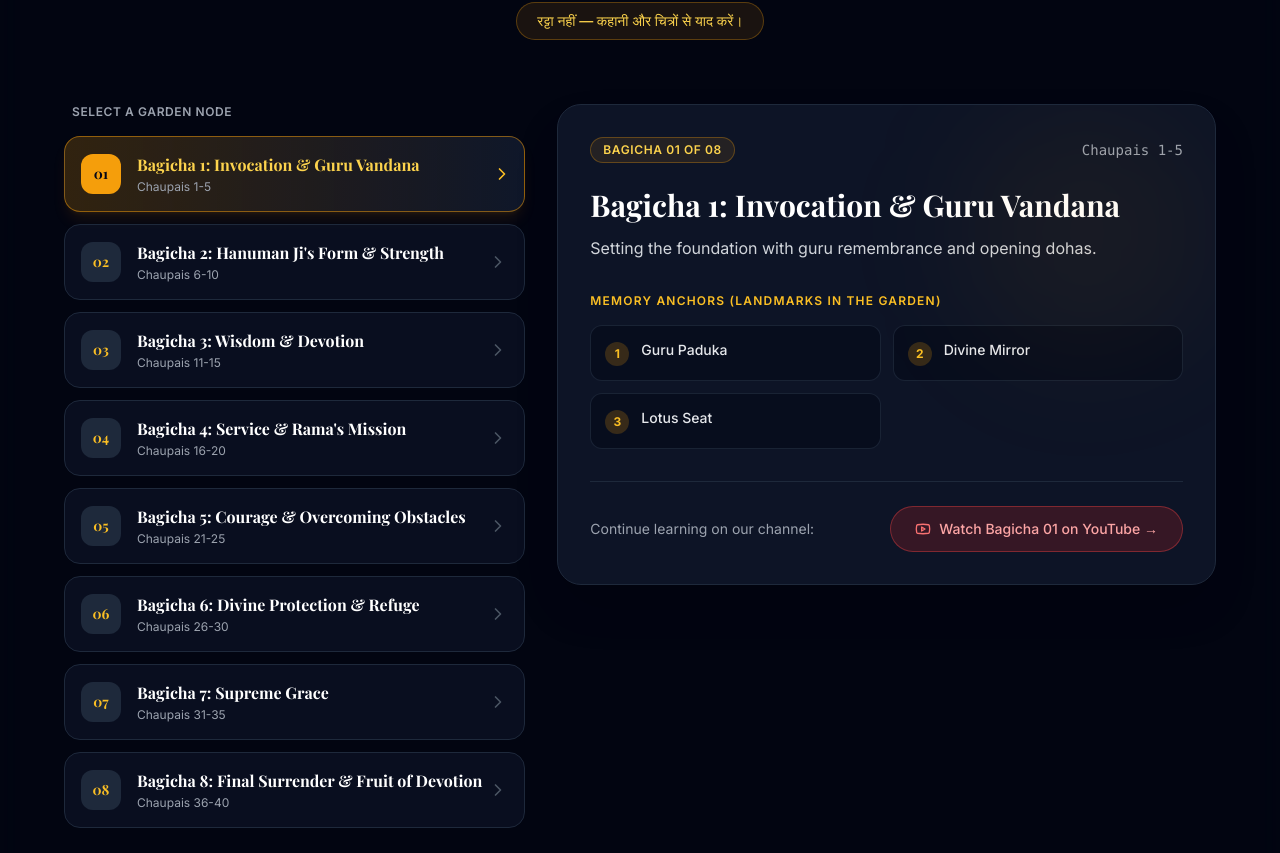
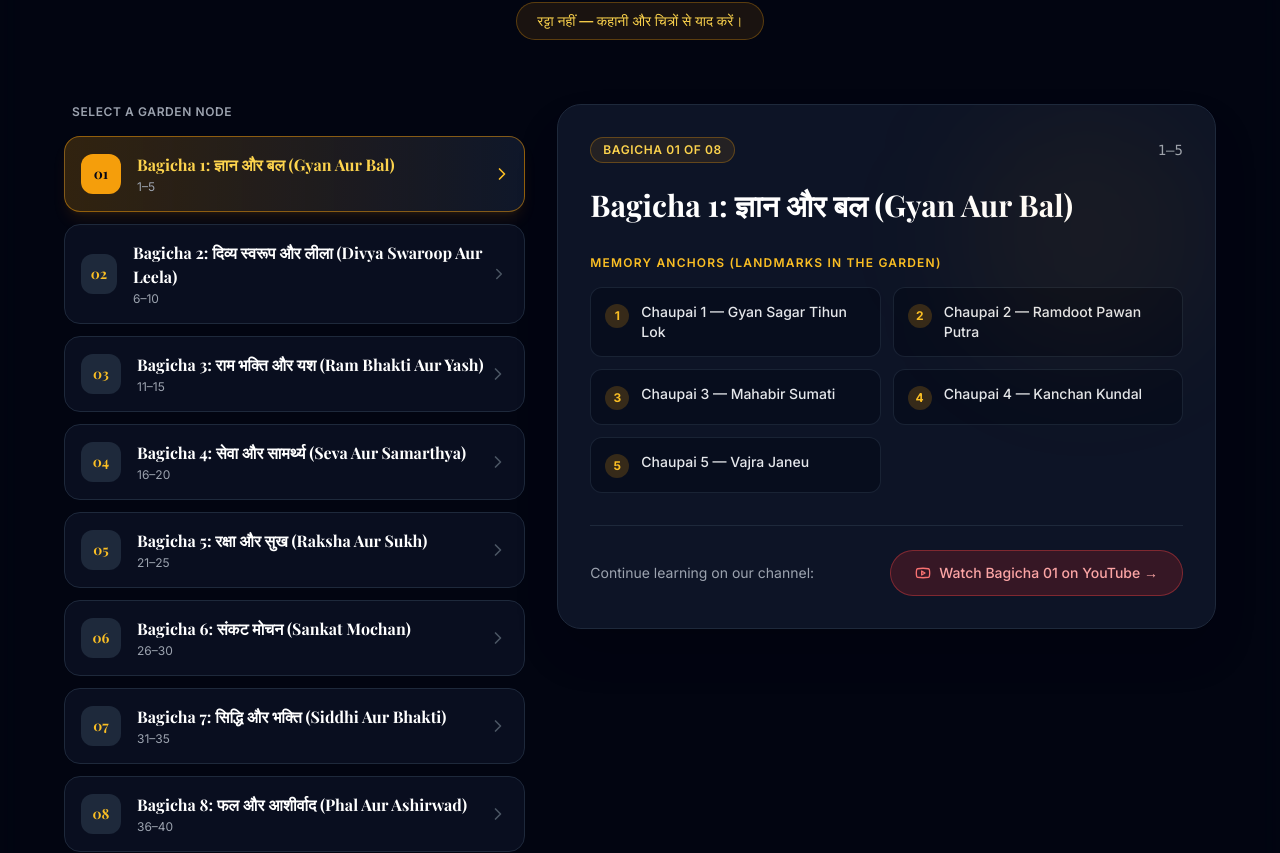
Before and after one commit to idea-ai-labs/bhakti-udyan, a Next.js app: page / in a window 1280 px wide. Shown: the part 3565-4418 px from the top of the page. Built offline with nearby package versions, Linux system fonts and the light colour scheme; a web font is replaced by a local one.

Commit message:
Update udyanData.ts

```diff
--- a/src/data/udyanData.ts
+++ b/src/data/udyanData.ts
@@ -1,93 +1,212 @@
+export interface MemoryAnchor {
+  chaupaiNumber: number;
+  label: string;
+}
+
 export interface Bagicha {
   id: number;
-  title: string;
-  devanagariTitle?: string; // Added to support BagicheSection1
-  theme?: string;          // Added to support BagicheSection1
+  englishName: string;
+  hindiName: string;
+  title: string; // Used for UI compatibility
   chaupaiRange: string;
-  description: string;
-  memoryAnchors: string[];
+  bhav: string;
+  memoryAnchors: string[]; // List of strings for component compatibility
+  anchors: MemoryAnchor[]; // Detailed anchors with numbers
+  memoryJourney: string[];
   youtubeUrl?: string;
 }
 
 export const BAGICHE_DATA: Bagicha[] = [
   {
     id: 1,
-    title: "Bagicha 1: Invocation & Guru Vandana",
-    devanagariTitle: "बगीचा 1: गुरु वंदना",
-    theme: "from-amber-500/20 to-orange-500/20",
-    chaupaiRange: "Chaupais 1-5",
-    description: "Setting the foundation with guru remembrance and opening dohas.",
-    memoryAnchors: ["Guru Paduka", "Divine Mirror", "Lotus Seat"],
+    englishName: "Gyan Aur Bal",
+    hindiName: "ज्ञान और बल",
+    title: "Bagicha 1: ज्ञान और बल (Gyan Aur Bal)",
+    chaupaiRange: "1–5",
+    bhav: "हनुमान जी का ज्ञान, बल, बुद्धिमत्ता और दिव्य स्वरूप।",
+    memoryAnchors: [
+      "Chaupai 1 — Gyan Sagar Tihun Lok",
+      "Chaupai 2 — Ramdoot Pawan Putra",
+      "Chaupai 3 — Mahabir Sumati",
+      "Chaupai 4 — Kanchan Kundal",
+      "Chaupai 5 — Vajra Janeu"
+    ],
+    anchors: [
+      { chaupaiNumber: 1, label: "Gyan Sagar Tihun Lok" },
+      { chaupaiNumber: 2, label: "Ramdoot Pawan Putra" },
+      { chaupaiNumber: 3, label: "Mahabir Sumati" },
+      { chaupaiNumber: 4, label: "Kanchan Kundal" },
+      { chaupaiNumber: 5, label: "Vajra Janeu" }
+    ],
+    memoryJourney: ["ज्ञान", "रामदूत", "महाबीर", "दिव्य आभूषण", "वज्र समान शक्ति"],
     youtubeUrl: "https://www.youtube.com/watch?v=9mnblgMuUrQ"
   },
   {
     id: 2,
-    title: "Bagicha 2: Hanuman Ji's Form & Strength",
-    devanagariTitle: "बगीचा 2: रूप और बल",
-    theme: "from-indigo-500/20 to-blue-500/20",
-    chaupaiRange: "Chaupais 6-10",
-    description: "Contemplating the heroic and majestic divine form.",
-    memoryAnchors: ["Golden Mountain", "Vajra Mace", "Radiant Aura"],
+    englishName: "Divya Swaroop Aur Leela",
+    hindiName: "दिव्य स्वरूप और लीला",
+    title: "Bagicha 2: दिव्य स्वरूप और लीला (Divya Swaroop Aur Leela)",
+    chaupaiRange: "6–10",
+    bhav: "हनुमान जी का दिव्य स्वरूप, विद्वत्ता, रामकथा के प्रति प्रेम और अद्भुत शक्तियाँ।",
+    memoryAnchors: [
+      "Chaupai 6 — Shankar Suvan",
+      "Chaupai 7 — Vidyavaan Chatur",
+      "Chaupai 8 — Prabhu Charitra",
+      "Chaupai 9 — Sukshm Bikat Roop",
+      "Chaupai 10 — Bhim Roop Sanhare"
+    ],
+    anchors: [
+      { chaupaiNumber: 6, label: "Shankar Suvan" },
+      { chaupaiNumber: 7, label: "Vidyavaan Chatur" },
+      { chaupaiNumber: 8, label: "Prabhu Charitra" },
+      { chaupaiNumber: 9, label: "Sukshm Bikat Roop" },
+      { chaupaiNumber: 10, label: "Bhim Roop Sanhare" }
+    ],
+    memoryJourney: ["शिव अंश", "विद्वान हनुमान", "रामकथा", "सूक्ष्म रूप", "विशाल और शक्तिशाली रूप"],
     youtubeUrl: "https://youtu.be/cf_gq7wUJxI"
   },
   {
     id: 3,
-    title: "Bagicha 3: Wisdom & Devotion",
-    devanagariTitle: "बगीचा 3: ज्ञान और भक्ति",
-    theme: "from-purple-500/20 to-indigo-500/20",
-    chaupaiRange: "Chaupais 11-15",
-    description: "Exploring the union of boundless knowledge and pure bhakti.",
-    memoryAnchors: ["Ocean of Wisdom", "Sacred Flame", "Open Heart"],
+    englishName: "Ram Bhakti Aur Yash",
+    hindiName: "राम भक्ति और यश",
+    title: "Bagicha 3: राम भक्ति और यश (Ram Bhakti Aur Yash)",
+    chaupaiRange: "11–15",
+    bhav: "राम जी के प्रति हनुमान जी की सेवा, भक्ति और तीनों लोकों में उनकी महिमा।",
+    memoryAnchors: [
+      "Chaupai 11 — Laye Sanjivan",
+      "Chaupai 12 — Raghupati Badai",
+      "Chaupai 13 — Sahas Badan",
+      "Chaupai 14 — Sanakadik Munisa",
+      "Chaupai 15 — Yam Kuber"
+    ],
+    anchors: [
+      { chaupaiNumber: 11, label: "Laye Sanjivan" },
+      { chaupaiNumber: 12, label: "Raghupati Badai" },
+      { chaupaiNumber: 13, label: "Sahas Badan" },
+      { chaupaiNumber: 14, label: "Sanakadik Munisa" },
+      { chaupaiNumber: 15, label: "Yam Kuber" }
+    ],
+    memoryJourney: ["संजीवनी", "श्रीराम की प्रशंसा", "सहस्र मुखों से यश", "ऋषियों की स्तुति", "देवताओं द्वारा सम्मान"],
     youtubeUrl: "https://youtu.be/yYaml2SeZMQ"
   },
   {
     id: 4,
-    title: "Bagicha 4: Service & Rama's Mission",
-    devanagariTitle: "बगीचा 4: सेवा और प्रभु कार्य",
-    theme: "from-emerald-500/20 to-teal-500/20",
-    chaupaiRange: "Chaupais 16-20",
-    description: "The embodiment of perfect selfless service and dedication.",
-    memoryAnchors: ["Bridge of Devotion", "Chariot of Duty", "Bow and Arrow"],
+    englishName: "Seva Aur Samarthya",
+    hindiName: "सेवा और सामर्थ्य",
+    title: "Bagicha 4: सेवा और सामर्थ्य (Seva Aur Samarthya)",
+    chaupaiRange: "16–20",
+    bhav: "हनुमान जी की सेवा, मार्गदर्शन, अद्भुत सामर्थ्य और कठिन कार्यों को पूरा करने की शक्ति।",
+    memoryAnchors: [
+      "Chaupai 16 — Tum Upkar",
+      "Chaupai 17 — Tumharo Mantra",
+      "Chaupai 18 — Yug Sahastra",
+      "Chaupai 19 — Prabhu Mudrika",
+      "Chaupai 20 — Durgam Kaj"
+    ],
+    anchors: [
+      { chaupaiNumber: 16, label: "Tum Upkar" },
+      { chaupaiNumber: 17, label: "Tumharo Mantra" },
+      { chaupaiNumber: 18, label: "Yug Sahastra" },
+      { chaupaiNumber: 19, label: "Prabhu Mudrika" },
+      { chaupaiNumber: 20, label: "Durgam Kaj" }
+    ],
+    memoryJourney: ["उपकार", "मार्गदर्शन", "विराट शक्ति", "राम की मुद्रिका", "कठिन कार्यों की सिद्धि"],
     youtubeUrl: "https://youtu.be/D8mLsNk5_Mc"
   },
   {
     id: 5,
-    title: "Bagicha 5: Courage & Overcoming Obstacles",
-    devanagariTitle: "बगीचा 5: संकट मोचन",
-    theme: "from-rose-500/20 to-red-500/20",
-    chaupaiRange: "Chaupais 21-25",
-    description: "Dispelling fear and dissolving all worldly challenges.",
-    memoryAnchors: ["Shield of Grace", "Roaring Lion", "Cloud of Protection"],
+    englishName: "Raksha Aur Sukh",
+    hindiName: "रक्षा और सुख",
+    title: "Bagicha 5: रक्षा और सुख (Raksha Aur Sukh)",
+    chaupaiRange: "21–25",
+    bhav: "हनुमान जी की शरण, भक्तों को मिलने वाला सुख, उनकी रक्षा और रोगों तथा पीड़ाओं से मुक्ति की प्रार्थना।",
+    memoryAnchors: [
+      "Chaupai 21 — Ram Duare",
+      "Chaupai 22 — Sab Sukh Lahai",
+      "Chaupai 23 — Aapan Tej",
+      "Chaupai 24 — Bhoot Pisaach",
+      "Chaupai 25 — Nase Rog"
+    ],
+    anchors: [
+      { chaupaiNumber: 21, label: "Ram Duare" },
+      { chaupaiNumber: 22, label: "Sab Sukh Lahai" },
+      { chaupaiNumber: 23, label: "Aapan Tej" },
+      { chaupaiNumber: 24, label: "Bhoot Pisaach" },
+      { chaupaiNumber: 25, label: "Nase Rog" }
+    ],
+    memoryJourney: ["राम के द्वार", "सुख की प्राप्ति", "हनुमान जी का तेज", "नकारात्मक शक्तियों से रक्षा", "रोगों से मुक्ति"],
     youtubeUrl: "https://youtu.be/z_QcrT-QuLo"
   },
   {
     id: 6,
-    title: "Bagicha 6: Divine Protection & Refuge",
-    devanagariTitle: "बगीचा 6: शरण और सुरक्षा",
-    theme: "from-cyan-500/20 to-blue-500/20",
-    chaupaiRange: "Chaupais 26-30",
-    description: "Finding ultimate safety and solace in divine refuge.",
-    memoryAnchors: ["Sanctuary Gate", "Abhaya Mudra", "Everlasting Light"],
+    englishName: "Sankat Mochan",
+    hindiName: "संकट मोचन",
+    title: "Bagicha 6: संकट मोचन (Sankat Mochan)",
+    chaupaiRange: "26–30",
+    bhav: "संकटों से मुक्ति, राम की कृपा, मनोकामनाओं की पूर्ति और संतों की रक्षा।",
+    memoryAnchors: [
+      "Chaupai 26 — Sankat Te",
+      "Chaupai 27 — Sab Par Ram",
+      "Chaupai 28 — Aur Manorath",
+      "Chaupai 29 — Charo Jug",
+      "Chaupai 30 — Sadhu Sant"
+    ],
+    anchors: [
+      { chaupaiNumber: 26, label: "Sankat Te" },
+      { chaupaiNumber: 27, label: "Sab Par Ram" },
+      { chaupaiNumber: 28, label: "Aur Manorath" },
+      { chaupaiNumber: 29, label: "Charo Jug" },
+      { chaupaiNumber: 30, label: "Sadhu Sant" }
+    ],
+    memoryJourney: ["संकटों से मुक्ति", "राम की कृपा", "मनोकामना", "चारों युगों में महिमा", "साधु-संतों की रक्षा"],
     youtubeUrl: "https://youtu.be/p58nfmIcQlg"
   },
   {
     id: 7,
-    title: "Bagicha 7: Supreme Grace",
-    devanagariTitle: "बगीचा 7: परम कृपा",
-    theme: "from-amber-500/20 to-yellow-500/20",
-    chaupaiRange: "Chaupais 31-35",
-    description: "Receiving the boundless grace and blessings of the protector.",
-    memoryAnchors: ["Nectar Cup", "Flowing River", "Open Sky"],
+    englishName: "Siddhi Aur Bhakti",
+    hindiName: "सिद्धि और भक्ति",
+    title: "Bagicha 7: सिद्धि और भक्ति (Siddhi Aur Bhakti)",
+    chaupaiRange: "31–35",
+    bhav: "हनुमान जी की सिद्धियाँ, राम-भक्ति का अमृत और भक्ति के फल की महिमा।",
+    memoryAnchors: [
+      "Chaupai 31 — Aasht Siddhi",
+      "Chaupai 32 — Ram Rasayan",
+      "Chaupai 33 — Tumhare Bhajan",
+      "Chaupai 34 — Ant Kaal",
+      "Chaupai 35 — Aur Devta"
+    ],
+    anchors: [
+      { chaupaiNumber: 31, label: "Aasht Siddhi" },
+      { chaupaiNumber: 32, label: "Ram Rasayan" },
+      { chaupaiNumber: 33, label: "Tumhare Bhajan" },
+      { chaupaiNumber: 34, label: "Ant Kaal" },
+      { chaupaiNumber: 35, label: "Aur Devta" }
+    ],
+    memoryJourney: ["अष्ट सिद्धियाँ", "राम-भक्ति का अमृत", "हनुमान जी का भजन", "अंतिम समय में स्मरण", "हनुमान जी की अनन्य भक्ति"],
     youtubeUrl: ""
   },
   {
     id: 8,
-    title: "Bagicha 8: Final Surrender & Fruit of Devotion",
-    devanagariTitle: "बगीचा 8: पूर्ण समर्पण",
-    theme: "from-violet-500/20 to-purple-500/20",
-    chaupaiRange: "Chaupais 36-40",
-    description: "The ultimate culmination of the Hanuman Chalisa journey.",
-    memoryAnchors: ["Blooming Lotus", "Crown of Peace", "Infinite Horizon"],
+    englishName: "Phal Aur Ashirwad",
+    hindiName: "फल और आशीर्वाद",
+    title: "Bagicha 8: फल और आशीर्वाद (Phal Aur Ashirwad)",
+    chaupaiRange: "36–40",
+    bhav: "हनुमान चालीसा के पाठ का फल, कृपा, आशीर्वाद और तुलसीदास जी की भक्ति।",
+    memoryAnchors: [
+      "Chaupai 36 — Sankat Katai",
+      "Chaupai 37 — Jai Jai Jai",
+      "Chaupai 38 — Jo Sat Bar",
+      "Chaupai 39 — Jo Yah Padhe",
+      "Chaupai 40 — Tulsidas"
+    ],
+    anchors: [
+      { chaupaiNumber: 36, label: "Sankat Katai" },
+      { chaupaiNumber: 37, label: "Jai Jai Jai" },
+      { chaupaiNumber: 38, label: "Jo Sat Bar" },
+      { chaupaiNumber: 39, label: "Jo Yah Padhe" },
+      { chaupaiNumber: 40, label: "Tulsidas" }
+    ],
+    memoryJourney: ["संकटों का अंत", "जयकार", "सौ बार पाठ", "पाठ करने वाले भक्त का कल्याण", "तुलसीदास जी की प्रार्थना"],
     youtubeUrl: ""
   }
 ];
@@ -111,62 +230,51 @@ export const PHILOSOPHY_DATA = {
     meaning: "The Flower",
     description: "Direct inner realization and meditative experience cause the flower of divine wisdom to blossom."
   },
-  evolution: "Understand → Feel → Remember → Live"
+  evolution: "Understand → Feel → Remember → Live",
+  formulaHeading: "रट्टा नहीं — कहानी और चित्रों से याद करें।"
 };
 
 export const GARDEN_PATHS = [
   {
     id: 1,
     title: "Explore Bhakti",
-    devanagariTitle: "भक्ति अन्वेषण",
     subtitle: "The Foundation",
     badge: "Core",
-    status: "Active", // Added to support SacredGardenNav1
     description: "Discover the seed of devotion and establish a daily contemplative practice."
   },
   {
     id: 2,
     title: "Understand Arth",
-    devanagariTitle: "अर्थ बोध",
     subtitle: "Deep Meanings",
     badge: "Wisdom",
-    status: "Active",
     description: "Unpack the literal and spiritual layers behind sacred verses."
   },
   {
     id: 3,
     title: "Experience Anubhuti",
-    devanagariTitle: "अनुभूति अनुभव",
     subtitle: "Inner Realization",
     badge: "Meditation",
-    status: "Active",
     description: "Move beyond intellectual study into direct experiential peace."
   },
   {
     id: 4,
     title: "Katha",
-    devanagariTitle: "कथा सरिता",
     subtitle: "Sacred Narratives",
     badge: "Stories",
-    status: "Active",
     description: "Immerse yourself in timeless stories that illuminate human and divine virtues."
   },
   {
     id: 5,
     title: "Learn & Remember",
-    devanagariTitle: "स्मृति पथ",
     subtitle: "The Memory System",
     badge: "Memory",
-    status: "Active",
     description: "Use spatial anchors and imagery to effortlessly retain sacred texts."
   },
   {
     id: 6,
     title: "Bal Bhakti",
-    devanagariTitle: "बाल भक्ति",
     subtitle: "For Young Minds",
     badge: "Family",
-    status: "Active",
     description: "Engaging, accessible spiritual learning designed for children and families."
   }
 ];
```
